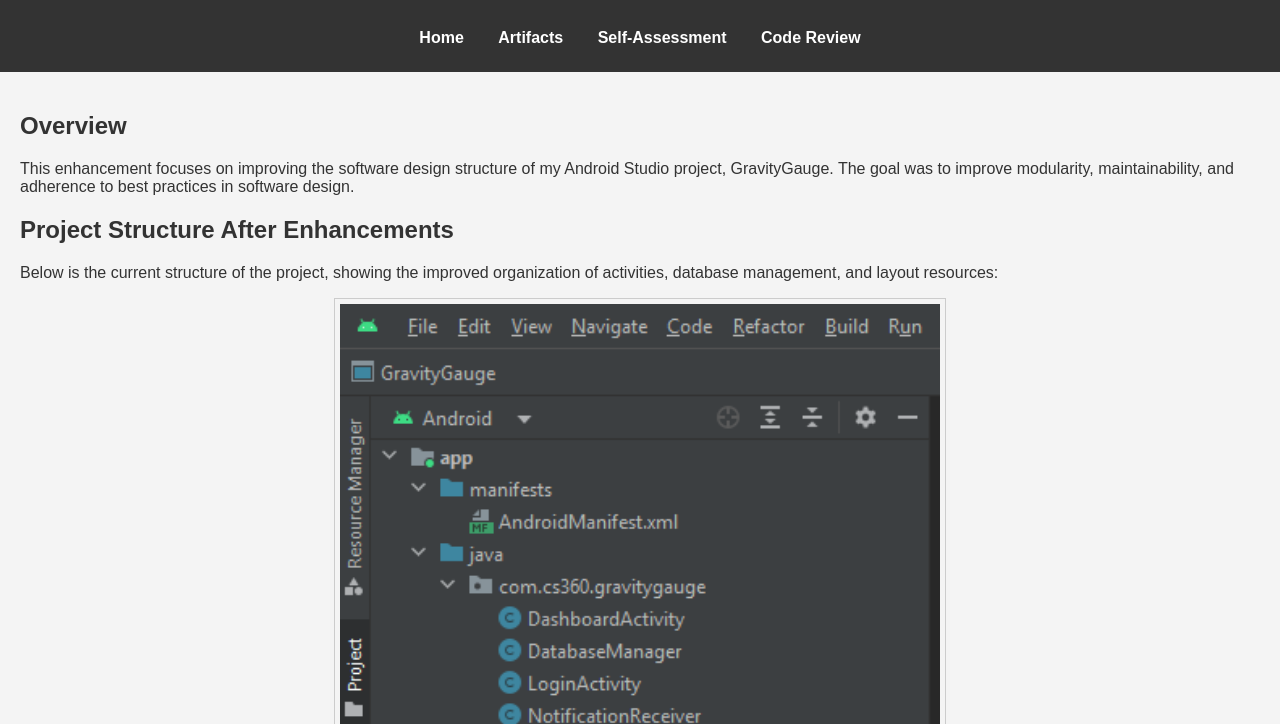
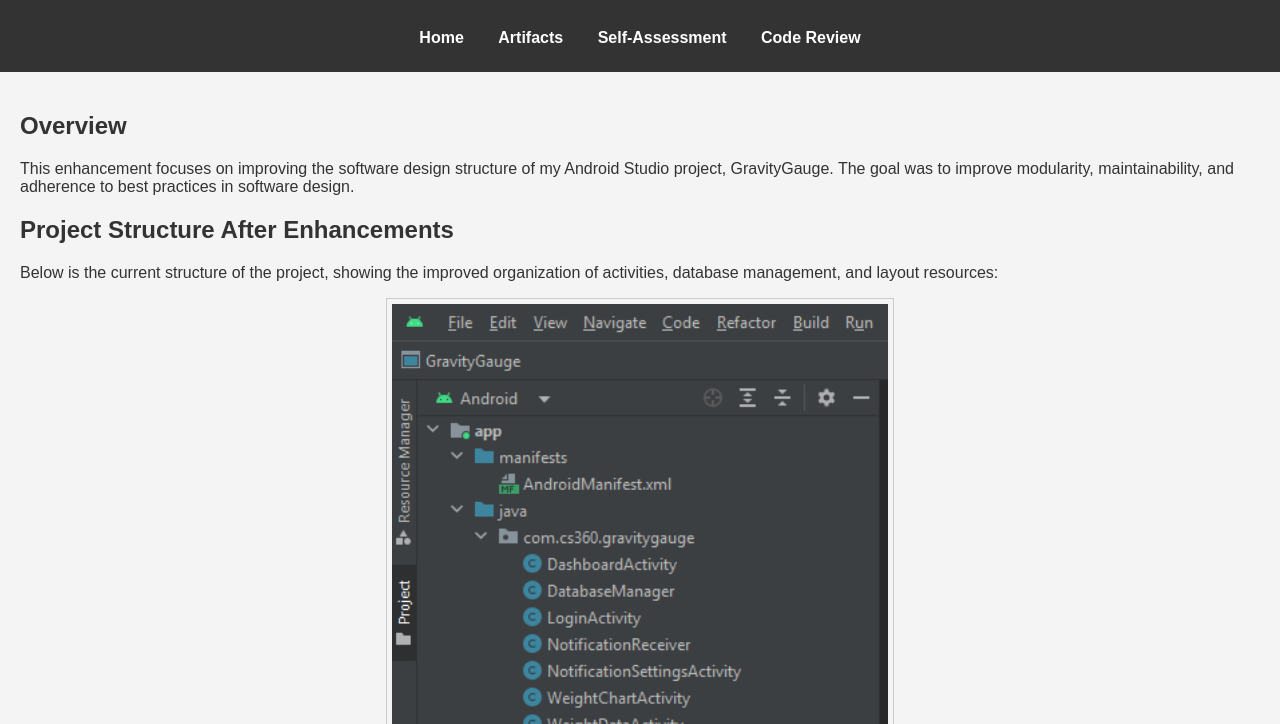
Before and after one commit to anallen312/CS499_NickAllen, a plain HTML site: page artifact1.html in a window 1280 px wide. Shown: the part 76-800 px from the top of the page. Drawn offline with Linux system fonts and the light colour scheme.

Commit message:
Update artifact1.html

```diff
--- a/artifact1.html
+++ b/artifact1.html
@@ -29,7 +29,7 @@
             Below is the current structure of the project, showing the improved organization of activities, database management,
             and layout resources:
         </p>
-        <img src="artifact1structure.png" alt="Updated Project Structure" style="width:50%; max-width:600px; display:block; margin:auto; border:1px solid #ccc; padding: 5px;">
+        <img src="artifact1structure.png" alt="Updated Project Structure" style="width:40%; max-width:600px; display:block; margin:auto; border:1px solid #ccc; padding: 5px;">
         <p>
             The improved structure separates concerns effectively, making the codebase more scalable and easier to maintain.
         </p>
```
